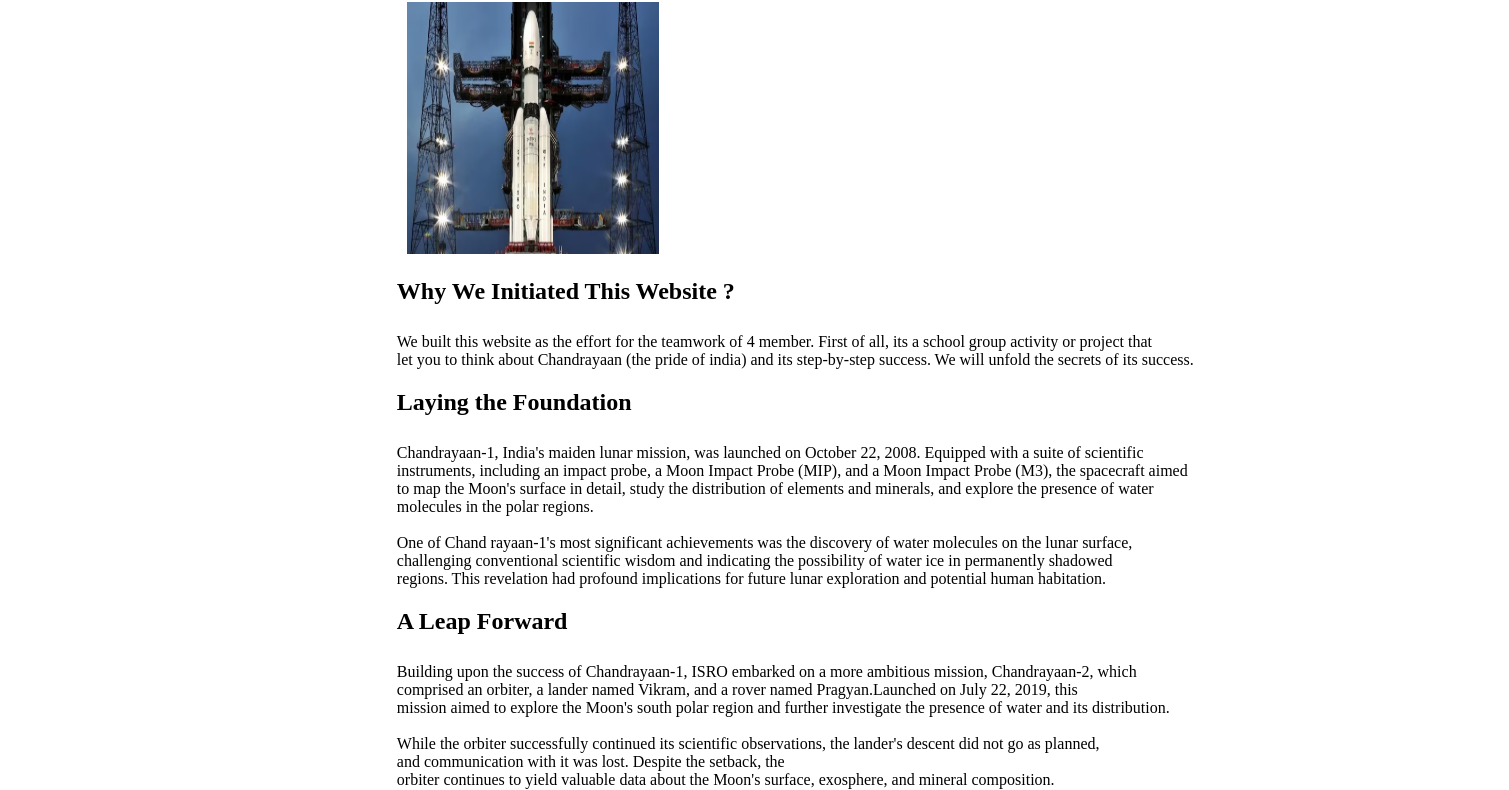
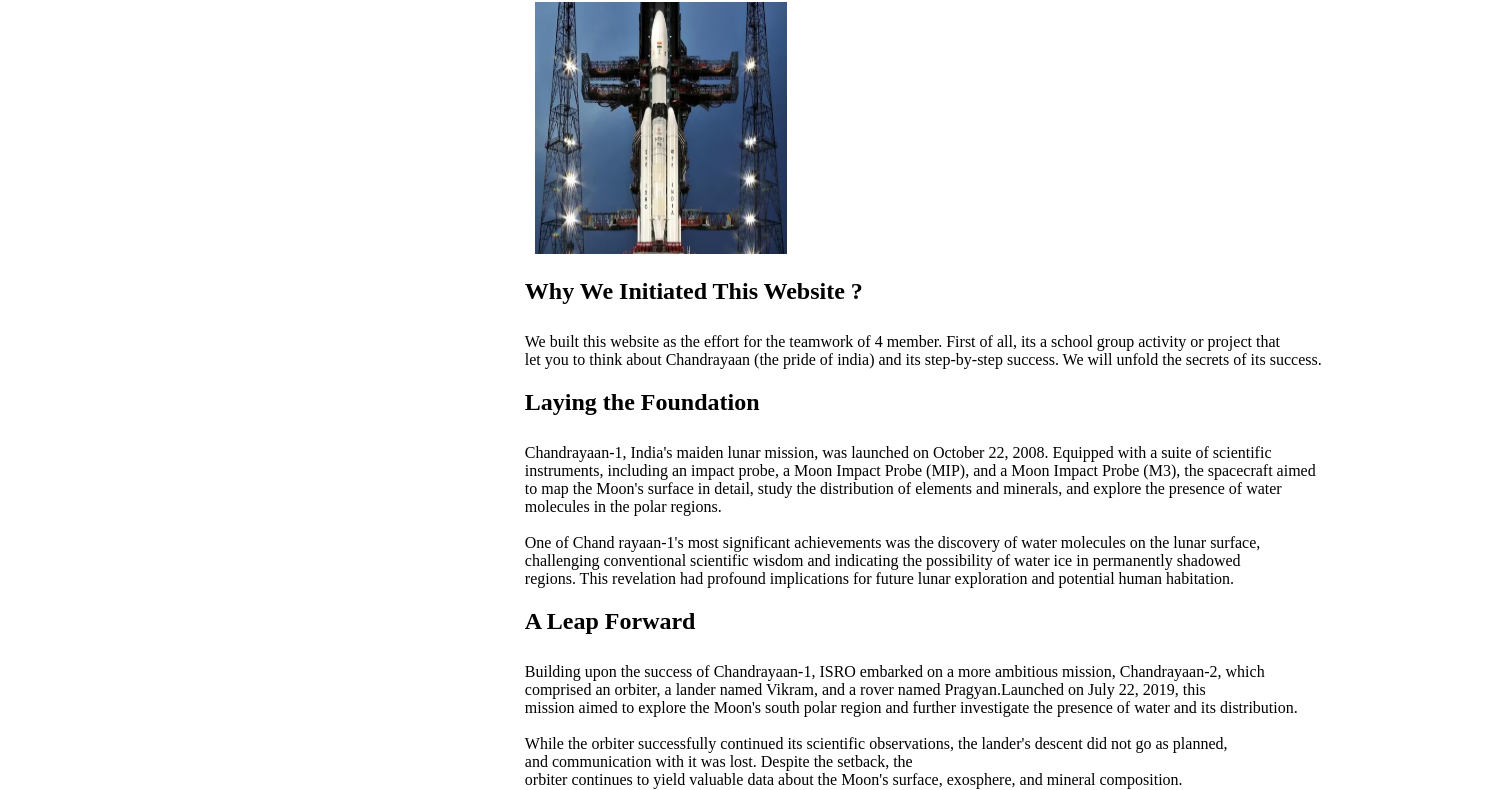
Before and after one commit to dhushyanth-123/projectChandrayaan, a plain HTML site: page go.html in a window 1280 px wide. Shown: the part 207-997 px from the top of the page, 1509 px wide, since content can reach past the window. Drawn offline with Linux system fonts and the light colour scheme.

Commit message:
go.css
Change

```diff
--- a/go.css
+++ b/go.css
@@ -76,7 +76,7 @@ body{
 .main{
     position: relative;
     height: 100%;
-    left: 31%;
+    left: 41%;
 
 }
 h4{
```
